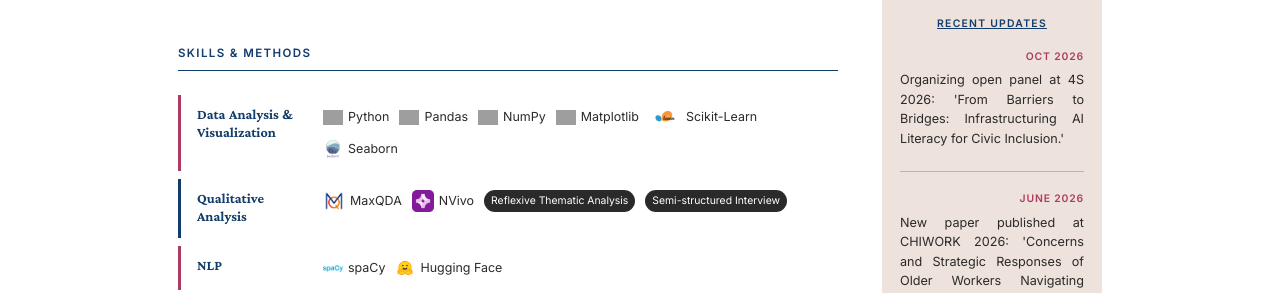
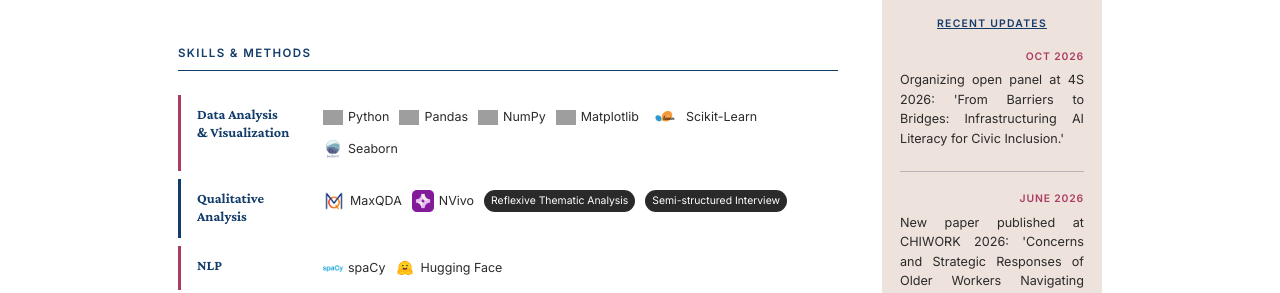
Before and after one commit to adityanayak-info/adityanayak-info.github.io, a Jekyll site: the page built from index.md, in a window 1280 px wide and 900 px high, scrolled down 883 px. Shown: the part 154-447 px from the top of the window. Built offline with Jekyll 4.4.1, drawn with Linux system fonts in a browser that asks for light colours; grey boxes are pictures that could not be loaded.

Commit message:
Update index.md

```diff
--- a/index.md
+++ b/index.md
@@ -39,7 +39,7 @@ permalink: /
 <div class="sk-b-section">
 
   <div class="sk-b-row sk-b-burg">
-    <div class="sk-b-cat"><h4>Data Analysis & Visualization</h4></div>
+    <div class="sk-b-cat"><h4>Data Analysis<br>& Visualization</h4></div>
     <div class="sk-b-right">
       <div class="sk-b-tools">
         <div class="sk-b-tool"><img src="https://cdn.jsdelivr.net/gh/devicons/devicon@latest/icons/python/python-original.svg" alt="Python">Python</div>
```
